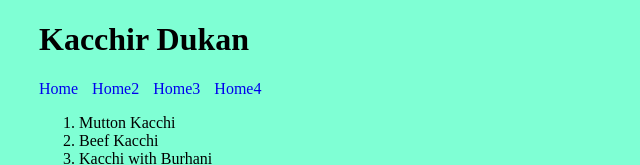
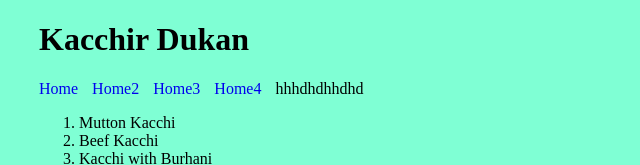
Before and after one commit to Impapon/Web-Dev, a plain HTML site: page index.html in a window 1280 px wide. Shown: the top 165 px of the page, without its empty margins (69-709 px from the left). Drawn offline with Linux system fonts and the light colour scheme.

Commit message:
added-some-words

```diff
--- a/index.html
+++ b/index.html
@@ -19,6 +19,11 @@
     <a href="#" class="nav-link">Home2</a>
     <a href="#" class="nav-link">Home3</a>
     <a href="#" class="nav-link">Home4</a>
+
+
+
+
+    hhhdhdhhdhd
 </nav>
 <main>
 
```
